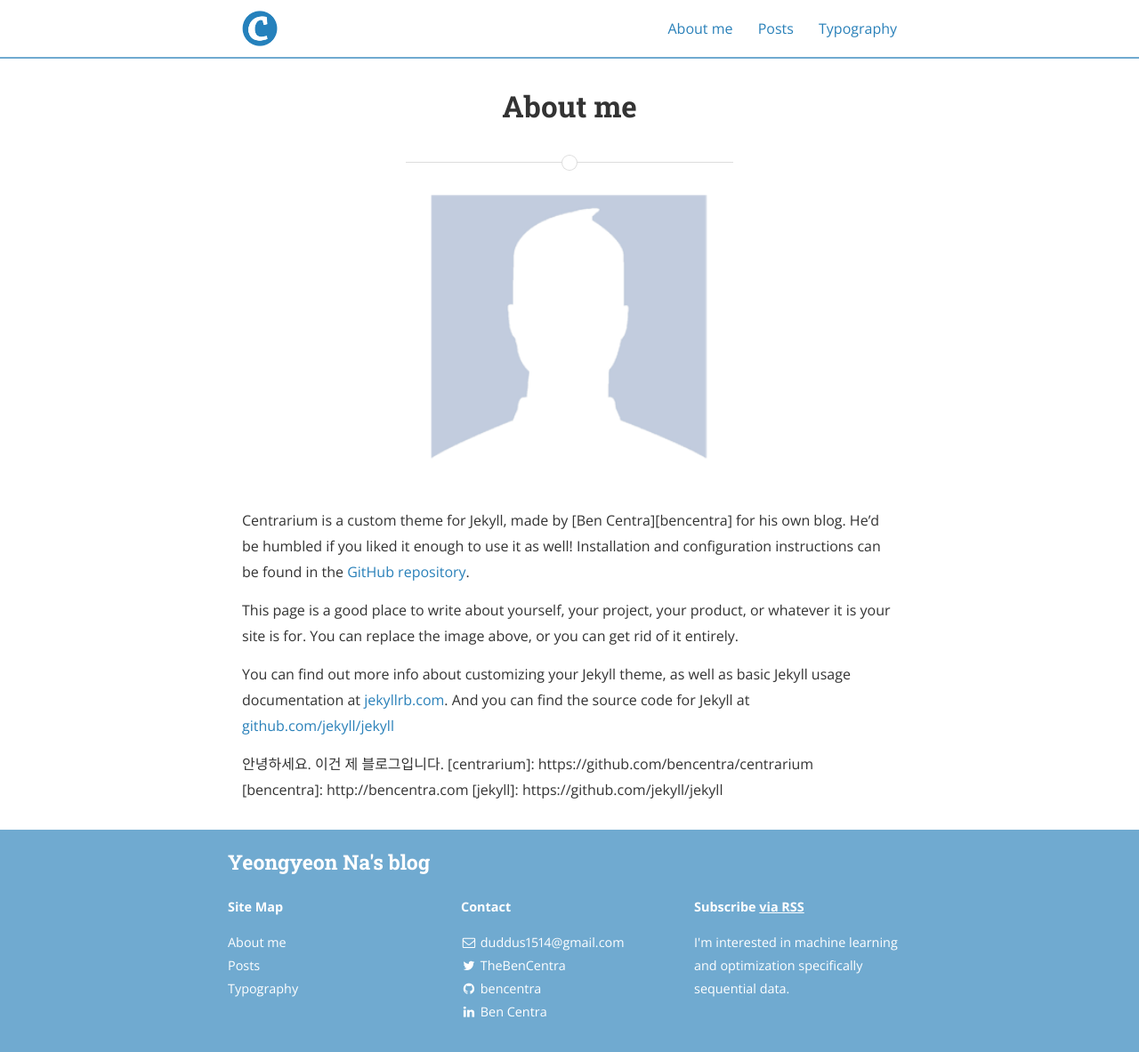
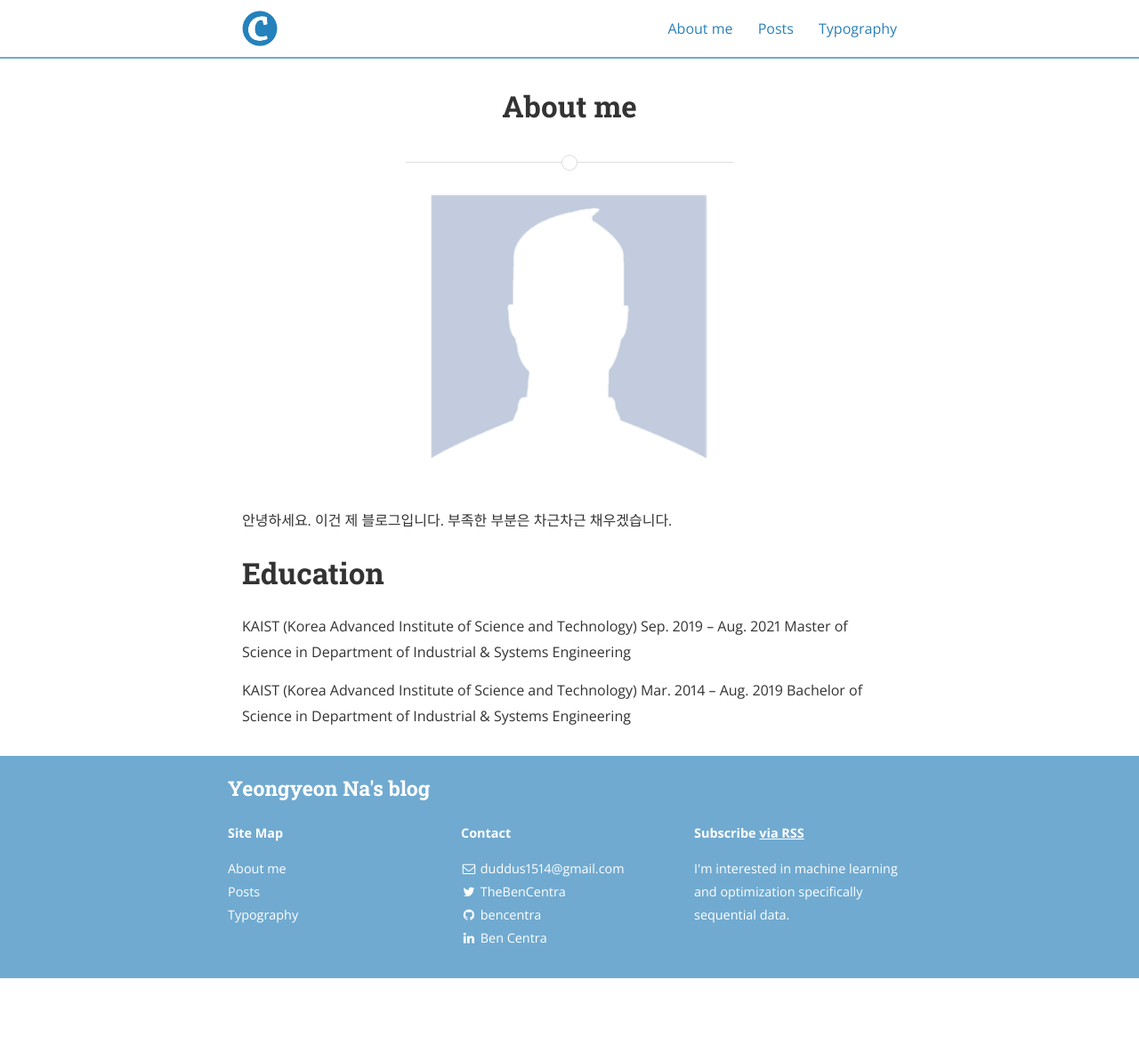
Before and after one commit to dduddus/dduddus.github.io, a Jekyll site: the page built from about.md, in a window 1280 px wide and 1183 px high. Shown: the whole window at 89% size. Built offline with Jekyll 4.4.1, drawn with Linux system fonts in a browser that asks for light colours; nearby versions of some CDN libraries.

```diff
--- a/about.md
+++ b/about.md
@@ -7,13 +7,18 @@ main_nav: true
 
 ![alt text]({{ site.baseurl }}/assets/profile-placeholder.gif "Profile Picture"){:.profile}
 
-Centrarium is a custom theme for Jekyll, made by [Ben Centra][bencentra] for his own blog. He'd be humbled if you liked it enough to use it as well! Installation and configuration instructions can be found in the [GitHub repository](https://github.com/bencentra/centrarium).
 
-This page is a good place to write about yourself, your project, your product, or whatever it is your site is for. You can replace the image above, or you can get rid of it entirely.
 
-You can find out more info about customizing your Jekyll theme, as well as basic Jekyll usage documentation at [jekyllrb.com](http://jekyllrb.com/). And you can find the source code for Jekyll at [github.com/jekyll/jekyll](https://github.com/jekyll/jekyll)
+안녕하세요. 이건 제 블로그입니다. 부족한 부분은 차근차근 채우겠습니다.
 
-안녕하세요. 이건 제 블로그입니다.
+<h1 id="paragraph">Education</h1>
+
+KAIST (Korea Advanced Institute of Science and Technology) Sep. 2019 -- Aug. 2021
+Master of Science in Department of Industrial & Systems Engineering
+
+KAIST (Korea Advanced Institute of Science and Technology) Mar. 2014 -- Aug. 2019
+Bachelor of Science in Department of Industrial & Systems Engineering
+
 [centrarium]: https://github.com/bencentra/centrarium
 [bencentra]: http://bencentra.com
 [jekyll]: https://github.com/jekyll/jekyll
```
Also changed, not shown: _posts/2021-08-29-first.md (added, +23 -0 lines).
